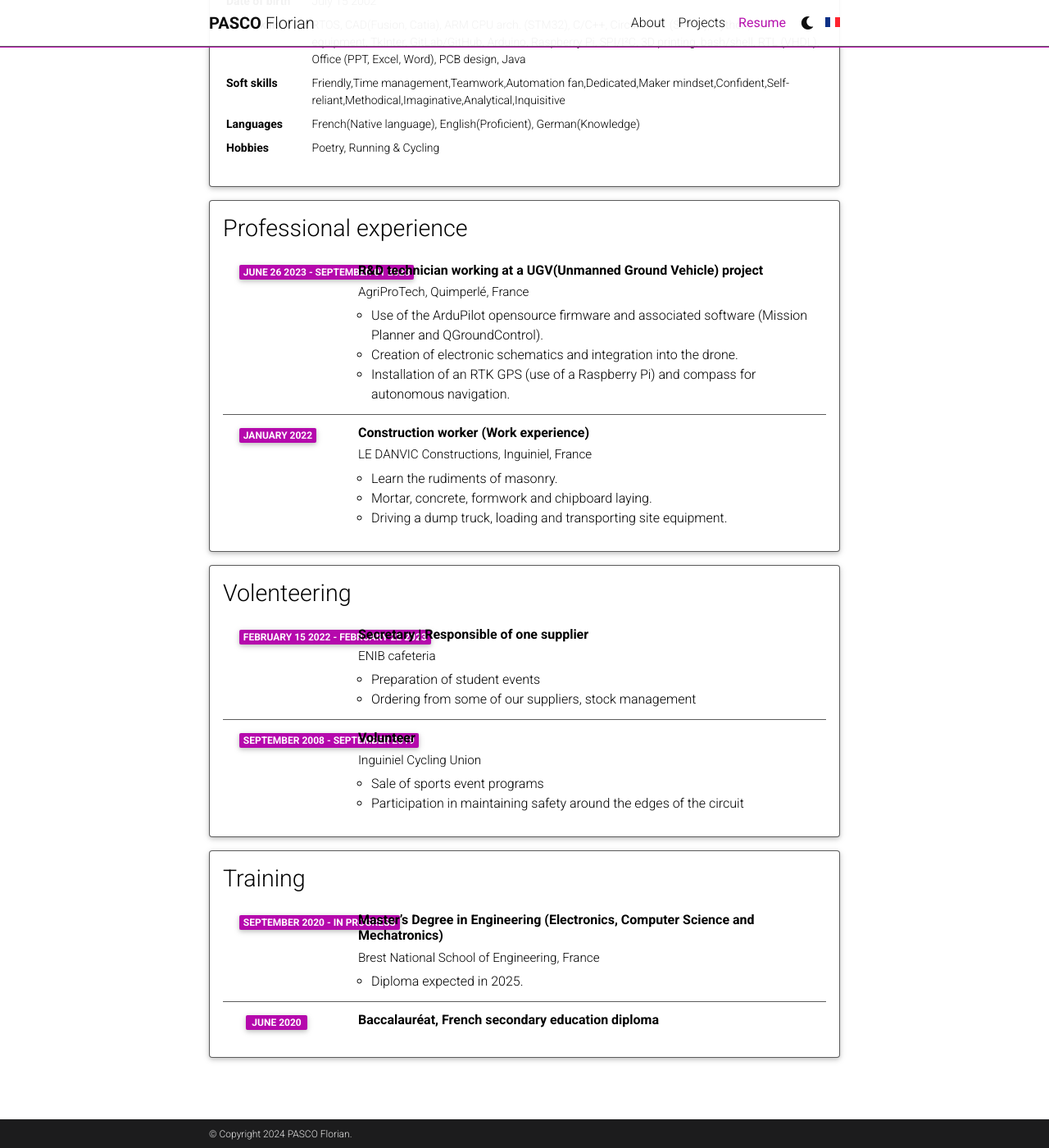
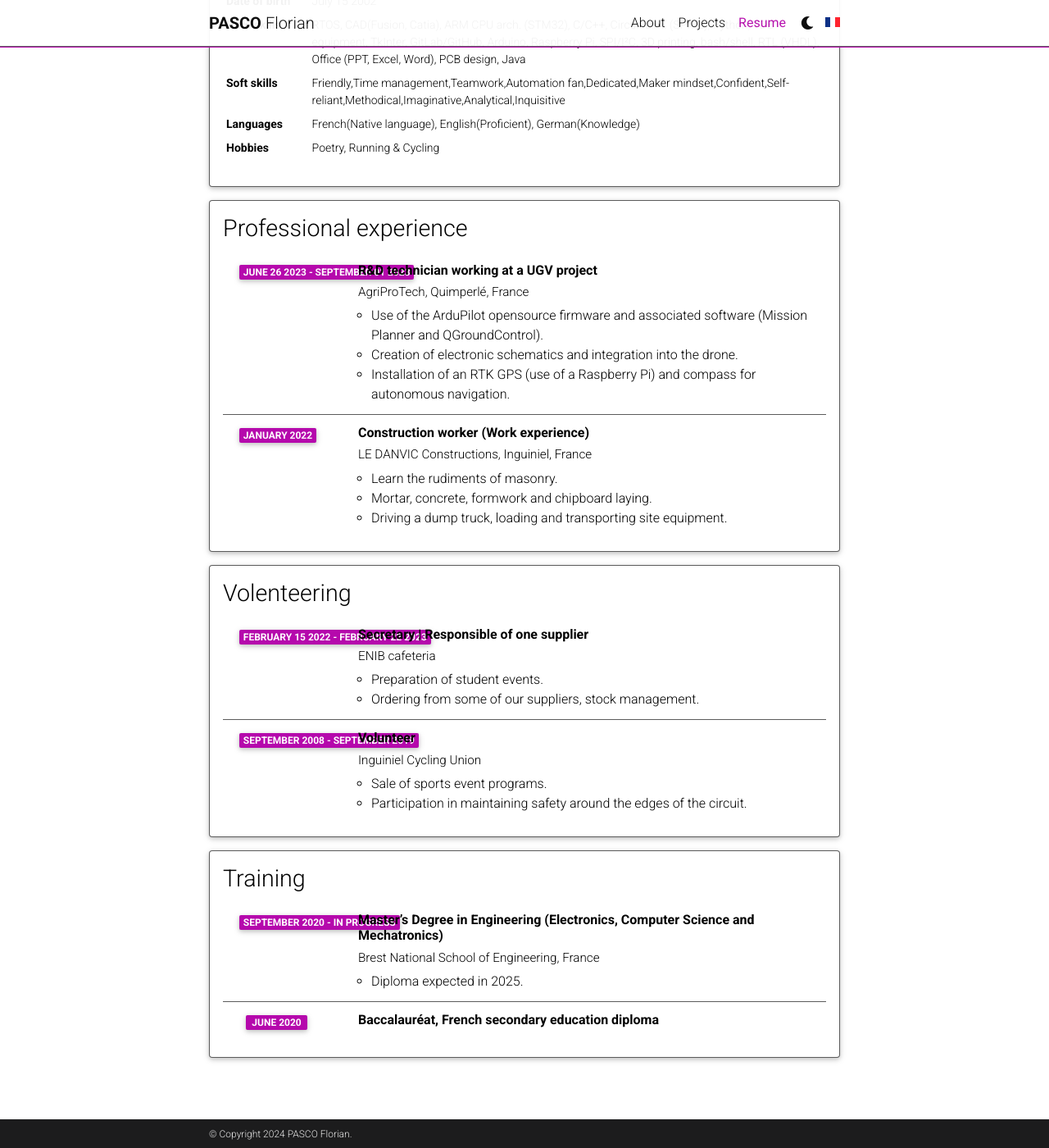
Before and after one commit to mpek29/en, a Jekyll site: the page built from _pages/resume.md, in a window 1280 px wide and 1400 px high, scrolled down 424 px. Shown: the whole window at 82% size. Built offline with Jekyll 4.4.1, drawn with Linux system fonts in a browser that asks for light colours; comment, search, counter and statistics services are not loaded; a style sheet for code colours, icons or effects is not loaded.

Commit message:
Update resume.yml

```diff
--- a/_data/resume.yml
+++ b/_data/resume.yml
@@ -31,7 +31,7 @@
 - title: Professional experience
   type: time_table
   contents:
-    - title: R&D technician working at a UGV(Unmanned Ground Vehicle) project
+    - title: R&D technician working at a UGV project
       institution: AgriProTech, Quimperlé, France
       year: June 26 2023 - September 01 2023
       description:
@@ -54,15 +54,15 @@
       institution: ENIB cafeteria
       year: February 15 2022 - February 22 2023
       description:
-        - Preparation of student events
-        - Ordering from some of our suppliers, stock management
+        - Preparation of student events.
+        - Ordering from some of our suppliers, stock management.
 
     - title: Volunteer
       institution: Inguiniel Cycling Union
       year: September 2008 - September 2019
       description:
-        - Sale of sports event programs
-        - Participation in maintaining safety around the edges of the circuit
+        - Sale of sports event programs.
+        - Participation in maintaining safety around the edges of the circuit.
 
 - title: Training
   type: time_table
```
